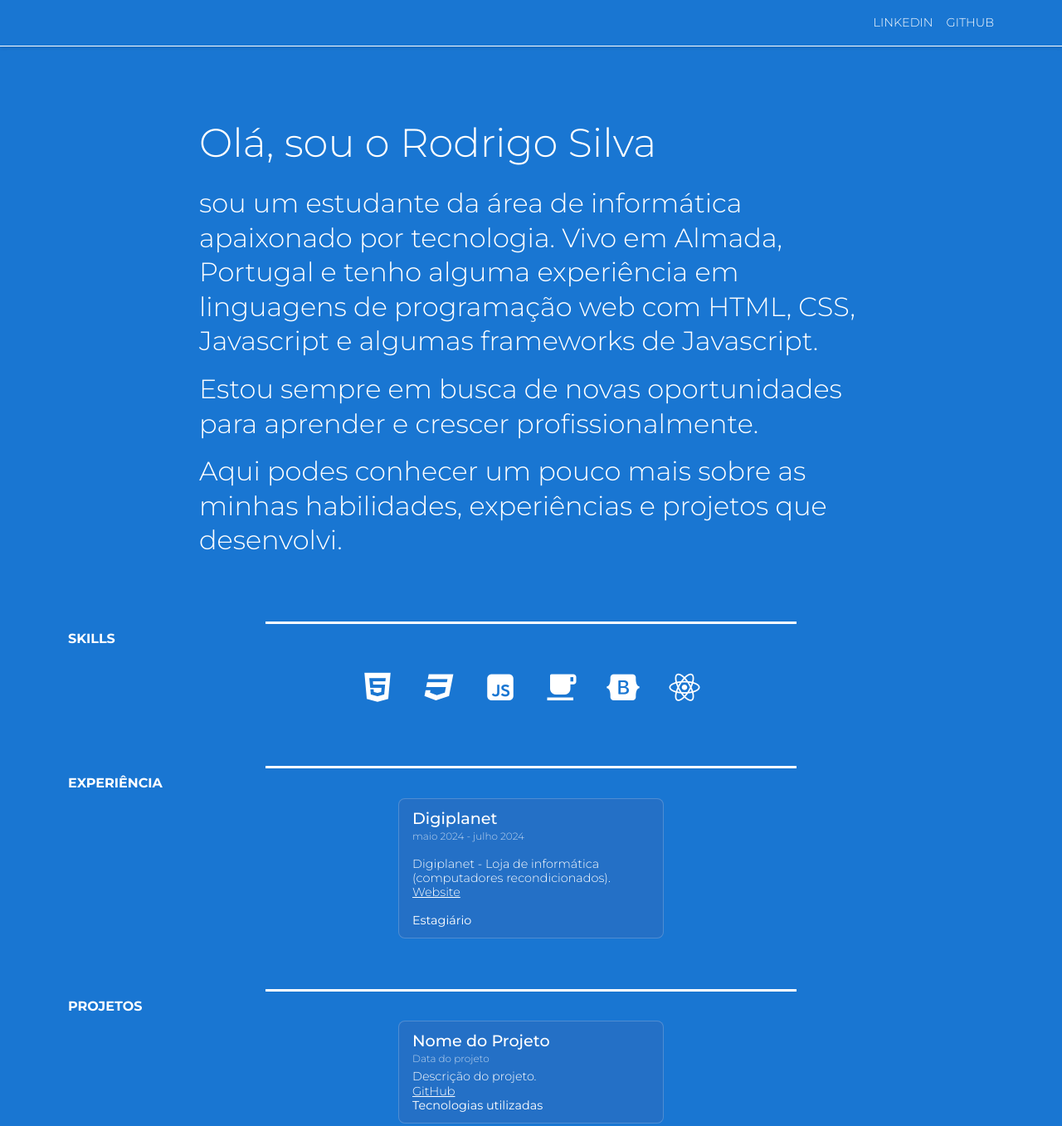
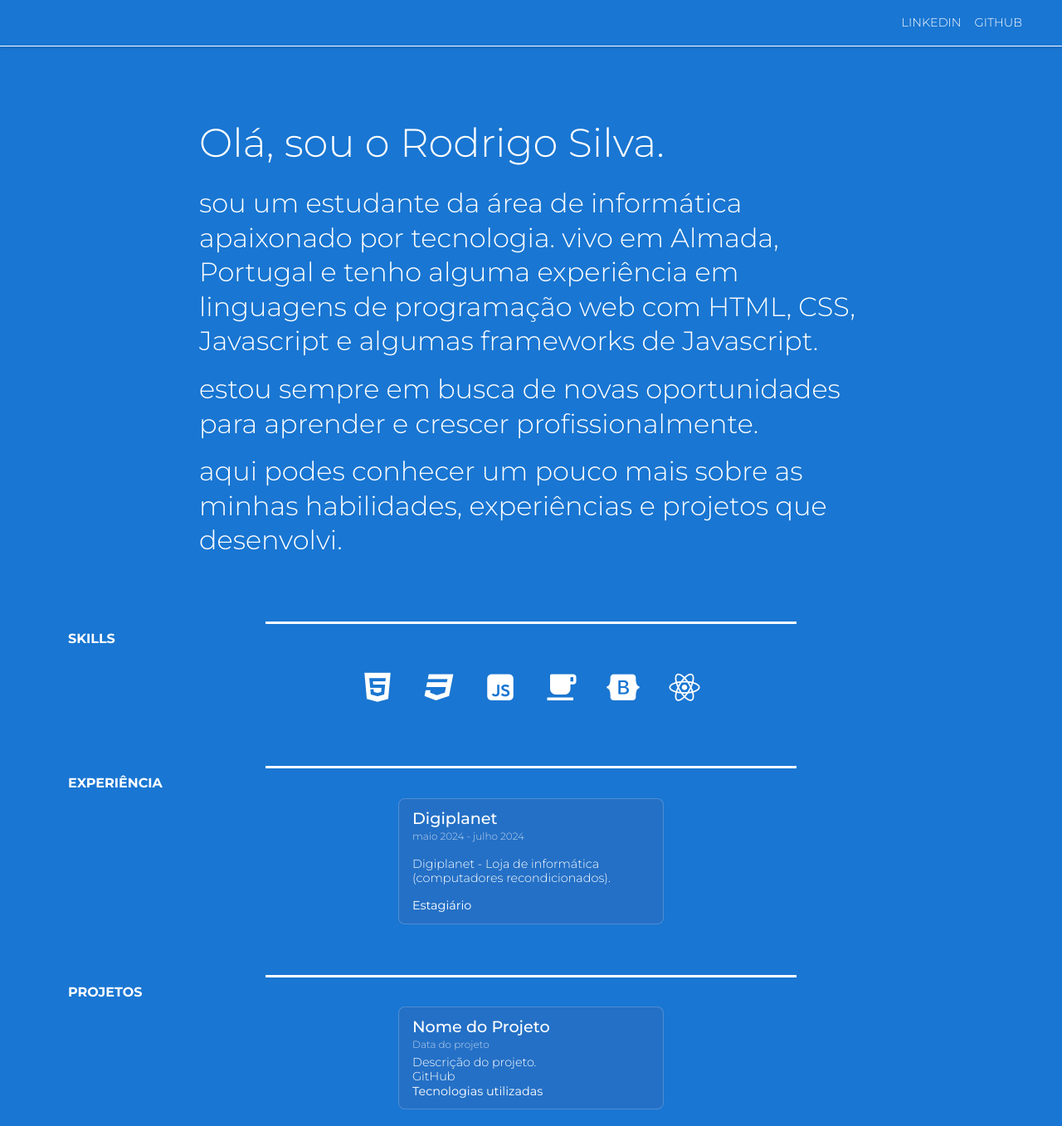
Before and after one commit to rodrigoess/portofolio-digital, a website: page index.html in a window 1280 px wide. Shown: the top 1357 px of the page at 83% size. Drawn offline with nearby package versions, Linux system fonts and the light colour scheme.

Commit message:
segundo commit

```diff
--- a/index.html
+++ b/index.html
@@ -17,7 +17,7 @@
   <body>
     <!-- Header with Social Links -->
     <header class="header">
-      <div class="container d-flex justify-content-between align-items-center">
+      <div class="d-flex justify-content-end align-items-center">
         <div class="social-links">
           <a href="https://linkedin.com/rodrigoess" class="nav-link"
             >LINKEDIN</a
@@ -30,22 +30,22 @@
     <!-- About Section -->
     <section class="about-section">
       <div class="container">
-        <p class="greeting">Olá, sou o Rodrigo Silva</p>
+        <p class="greeting">Olá, sou o Rodrigo Silva.</p>
         <p></p>
         <p class="about-text">
           sou um estudante da área de informática apaixonado por tecnologia.
-          Vivo em Almada, Portugal e tenho alguma experiência em linguagens de
+          vivo em Almada, Portugal e tenho alguma experiência em linguagens de
           programação web com HTML, CSS, Javascript e algumas frameworks de
           Javascript.
         </p>
         <p></p>
         <p class="about-text">
-          Estou sempre em busca de novas oportunidades para aprender e crescer
+          estou sempre em busca de novas oportunidades para aprender e crescer
           profissionalmente.
         </p>
         <p></p>
         <p class="about-text">
-          Aqui podes conhecer um pouco mais sobre as minhas habilidades,
+          aqui podes conhecer um pouco mais sobre as minhas habilidades,
           experiências e projetos que desenvolvi.
         </p>
       </div>
@@ -83,16 +83,13 @@
       <div class="container">
         <h2>EXPERIÊNCIA</h2>
         <div class="experience-list">
-          <div class="experience-item">
+          <div class="experience-item" data-url="https://www.digiplanet.pt/">
             <h3 class="mb-0">Digiplanet</h3>
             <div class="date">maio 2024 - julho 2024</div>
             <p></p>
             <div class="desc">
               Digiplanet - Loja de informática (computadores
               recondicionados).<br />
-              <a href="https://www.digiplanet.pt/" class="nav-link d-inline p-0"
-                >Website</a
-              ><br />
               <p></p>
               <strong>Estagiário</strong>
             </div>
@@ -106,7 +103,7 @@
       <div class="container">
         <h2>PROJETOS</h2>
         <div class="projects-list">
-          <div class="project-item">
+          <div class="project-item" data-url="#">
             <h3 class="mb-0">Nome do Projeto</h3>
             <div class="date">Data do projeto</div>
             <div class="desc">
--- a/script.js
+++ b/script.js
@@ -1 +1,11 @@
 // No additional JS needed for this simple layout
+
+// Add click event to experience and project items
+document.querySelectorAll(".experience-item, .project-item").forEach((item) => {
+  item.addEventListener("click", () => {
+    const url = item.getAttribute("data-url");
+    if (url && url !== "#") {
+      window.open(url, "_blank");
+    }
+  });
+});
--- a/style.css
+++ b/style.css
@@ -19,14 +19,11 @@ body {
   border-bottom: 1px solid white;
 }
 
-.header .container {
-  justify-content: flex-end !important;
-}
-
 .social-links {
   display: flex;
   font-size: 0.9rem;
   gap: 1rem;
+  padding-right: 3rem;
 }
 
 .greeting {
@@ -178,6 +175,13 @@ body {
   border: 1px solid rgba(255, 255, 255, 0.2);
   border-radius: 8px;
   padding: 0.75rem 1rem;
+  cursor: pointer;
+  transition: transform 0.3s ease, box-shadow 0.3s ease;
+}
+
+.experience-item:hover {
+  transform: scale(1.05);
+  box-shadow: 0 4px 8px rgba(0, 0, 0, 0.2);
 }
 
 .experience-item h3 {
@@ -194,14 +198,6 @@ body {
   font-size: 0.9rem;
   line-height: 1.2;
 }
-
-/* Underline the Website link inside Experience only */
-.experience-item .desc a {
-  text-decoration: underline;
-}
-
-/* Removed multi-column layout: keep a single centered column on all viewports */
-
 .projects-section {
   padding: 0.5rem 0;
   position: relative;
@@ -227,6 +223,13 @@ body {
   border: 1px solid rgba(255, 255, 255, 0.2);
   border-radius: 8px;
   padding: 0.75rem 1rem;
+  cursor: pointer;
+  transition: transform 0.3s ease, box-shadow 0.3s ease;
+}
+
+.project-item:hover {
+  transform: scale(1.05);
+  box-shadow: 0 4px 8px rgba(0, 0, 0, 0.2);
 }
 
 .project-item h3 {
@@ -242,10 +245,6 @@ body {
 .project-item .desc {
   font-size: 0.9rem;
   line-height: 1.2;
-}
-
-.project-item .desc a {
-  text-decoration: underline;
 }
 
 h2 {
```
Also changed, not shown: TODO.md (added).
